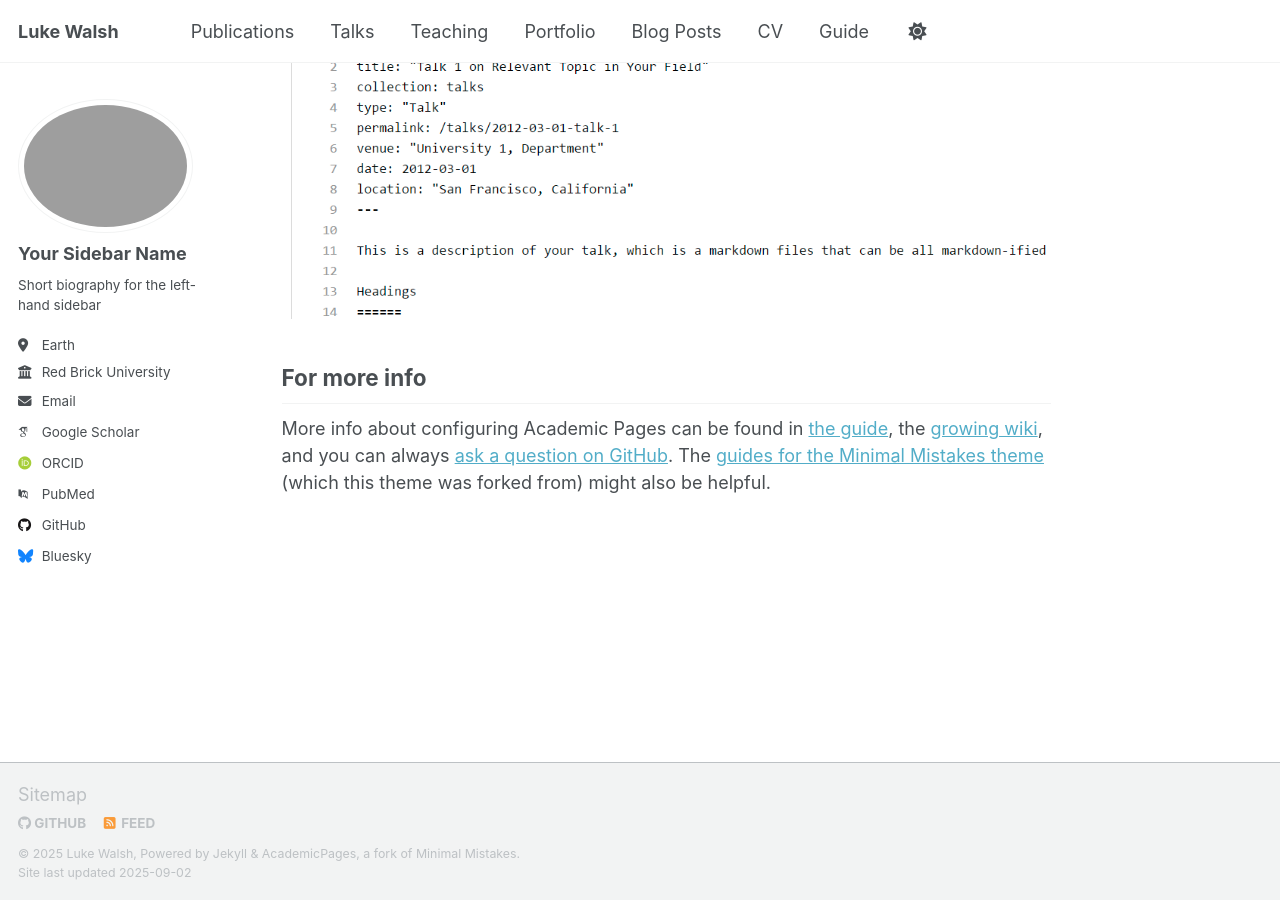
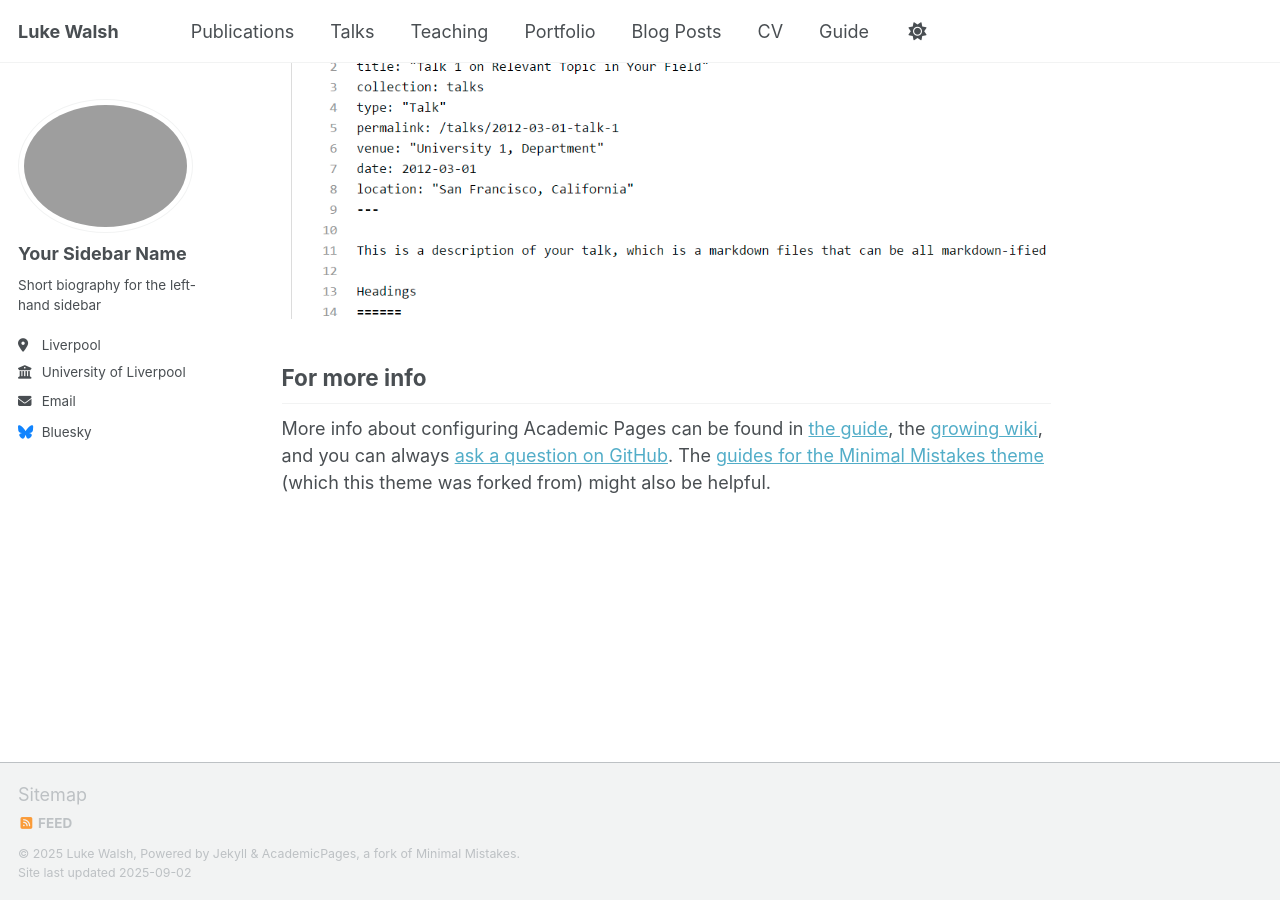
Before and after one commit to LukeWalsh308/LukeWalsh308.github.io, a Jekyll site: the page built from _pages/about.md, in a window 1280 px wide and 900 px high, scrolled down 2880 px. Built offline with Jekyll 4.4.1, drawn with Linux system fonts in a browser that asks for light colours; some web fonts are replaced; a script that is not in the unit is left out.

Commit message:
Update _config.yml

```diff
--- a/_config.yml
+++ b/_config.yml
@@ -24,22 +24,22 @@ author:
   # Biographic information
   avatar           : "profile.png"
   name             : "Your Sidebar Name"
-  pronouns         : # example: "she/her"
+  pronouns         : # example: "He/Him"
   bio              : "Short biography for the left-hand sidebar"
-  location         : "Earth"
-  employer         : "Red Brick University"
+  location         : "Liverpool"
+  employer         : "University of Liverpool"
   uri              : # URL
-  email            : "none@example.org"
+  email            : "lukewalsh308@gmail.com"
 
   # Academic websites
   academia         : # URL
   arxiv            : # URL - Update with the correct link to your profile
-  googlescholar    : "https://scholar.google.com/citations?user=PS_CX0AAAAAJ"
+  googlescholar    : #"https://scholar.google.com/citations?user=PS_CX0AAAAAJ"
   inspire-hep      : # URL
   impactstory      : # URL
-  orcid            : "http://orcid.org/yourorcidurl"
+  orcid            : #"http://orcid.org/yourorcidurl"
   semantic         : # URL
-  pubmed           : "https://www.ncbi.nlm.nih.gov/pubmed/?term=john+snow"
+  pubmed           : #"https://www.ncbi.nlm.nih.gov/pubmed/?term=john+snow"
   researchgate     : # URL
   scopus           : # URL
 
@@ -47,7 +47,7 @@ author:
   bitbucket        : # Username - Update with your username on the site
   codepen          : # Username
   dribbble         : # Username
-  github           : "academicpages"
+  github           : #"academicpages"
   kaggle           : # Username
   stackoverflow    : # User number or user number and name (i.e., use "1" or "1/jeff-atwood")
 
```
